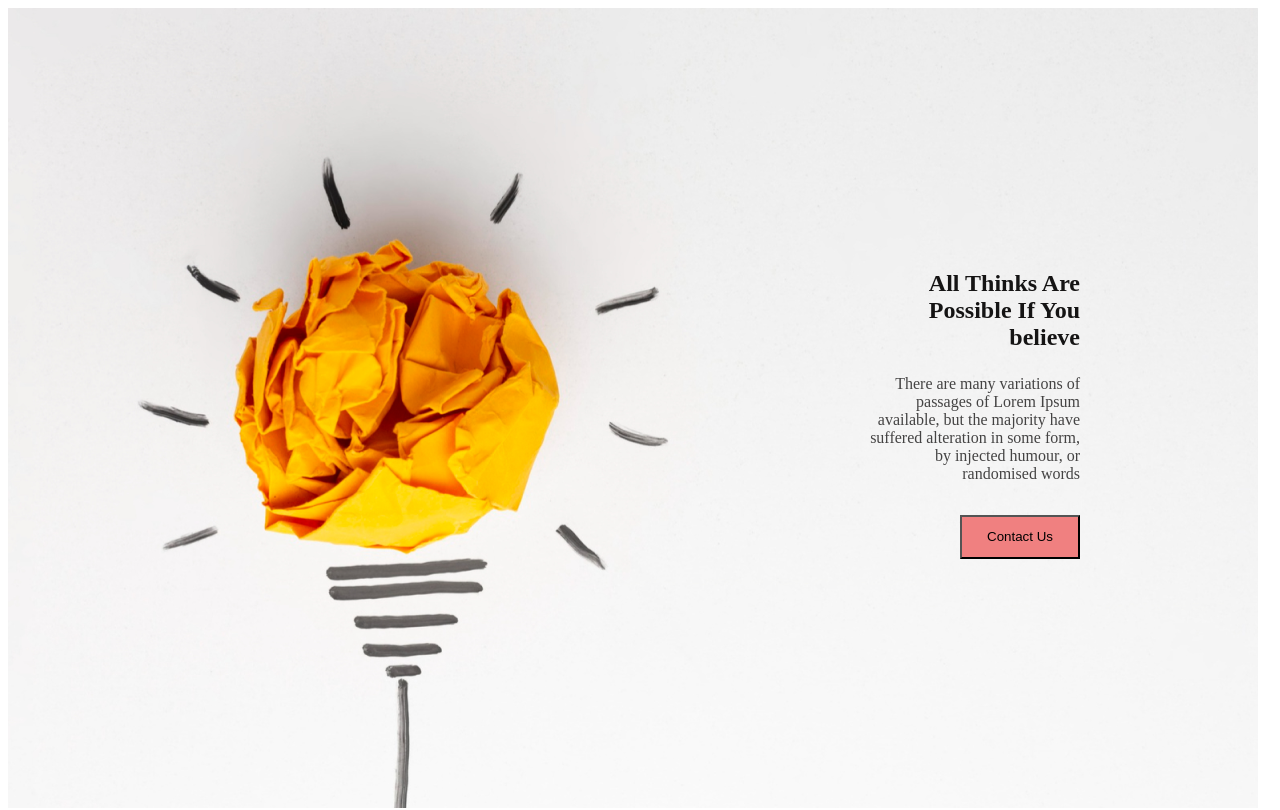
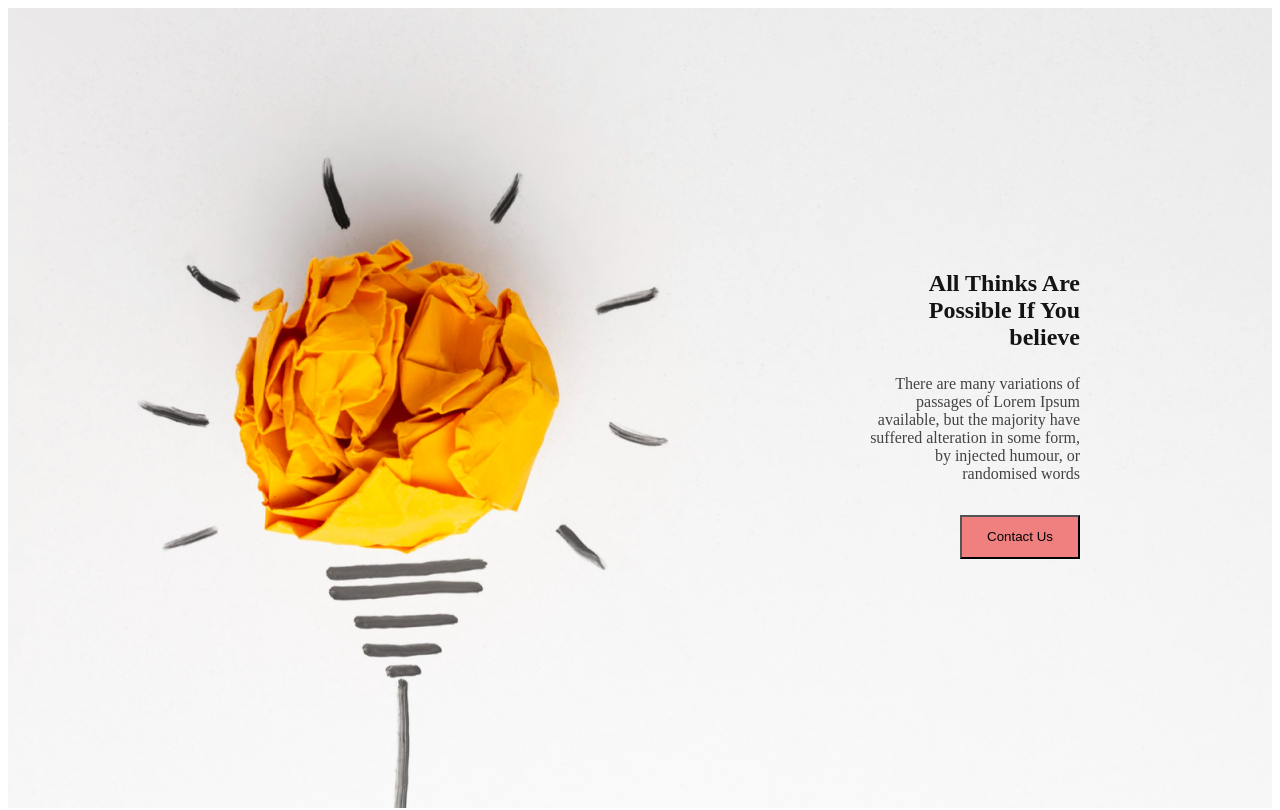
Before and after one commit to SabbirReturn/new-year-new-me-repo, a plain HTML site: page index.html in a window 1280 px wide. Shown: the top 810 px of the page. Drawn offline with Linux system fonts and the light colour scheme.

Commit message:
my plan-recheck

```diff
--- a/styles/index.css
+++ b/styles/index.css
@@ -1,7 +1,7 @@
 .banner{
     background: url(../Assets/Banner/banner1.png);
     /* background-size: cover; */
-    width: 1250px;
+    width: 100%;
     height: 800px;
     max-height: 800px;
 }
```
